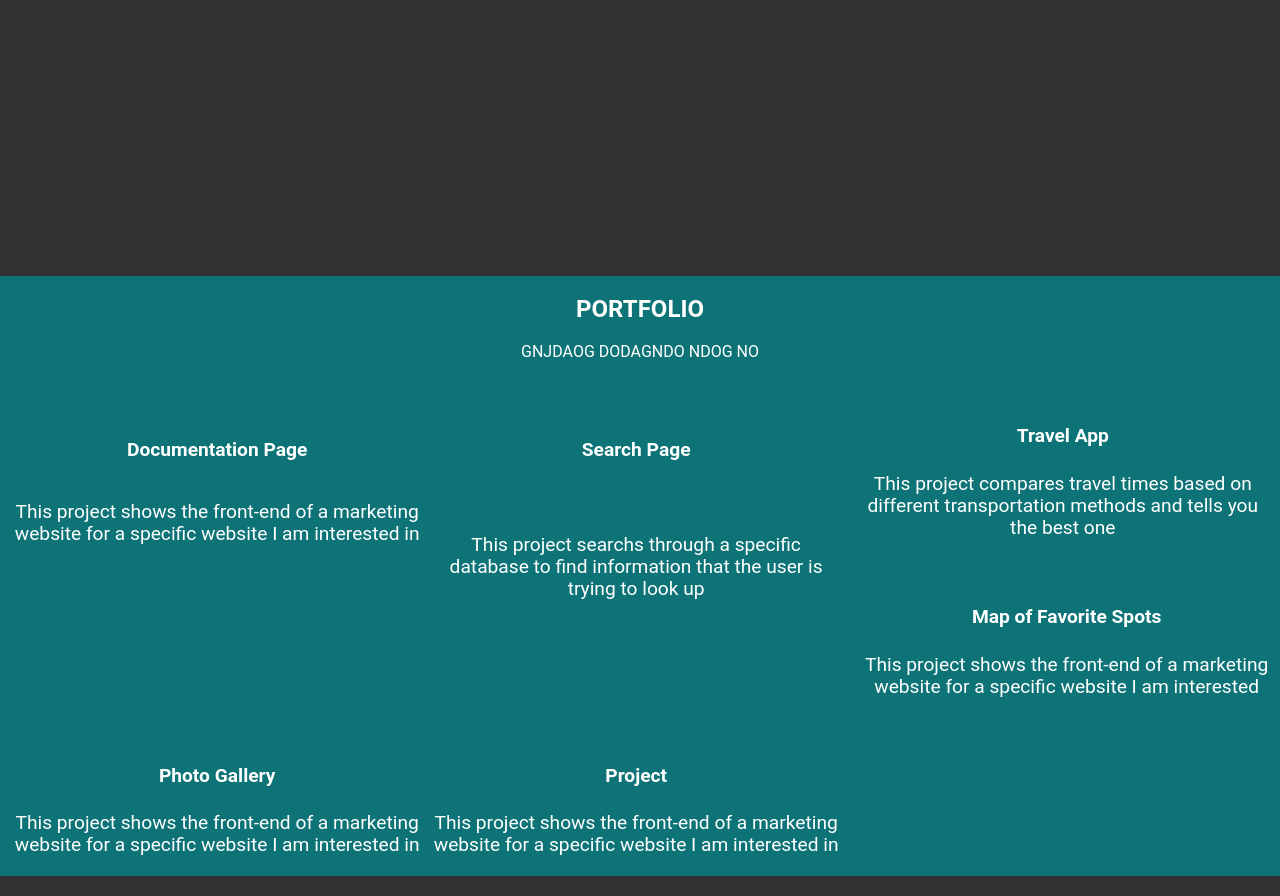
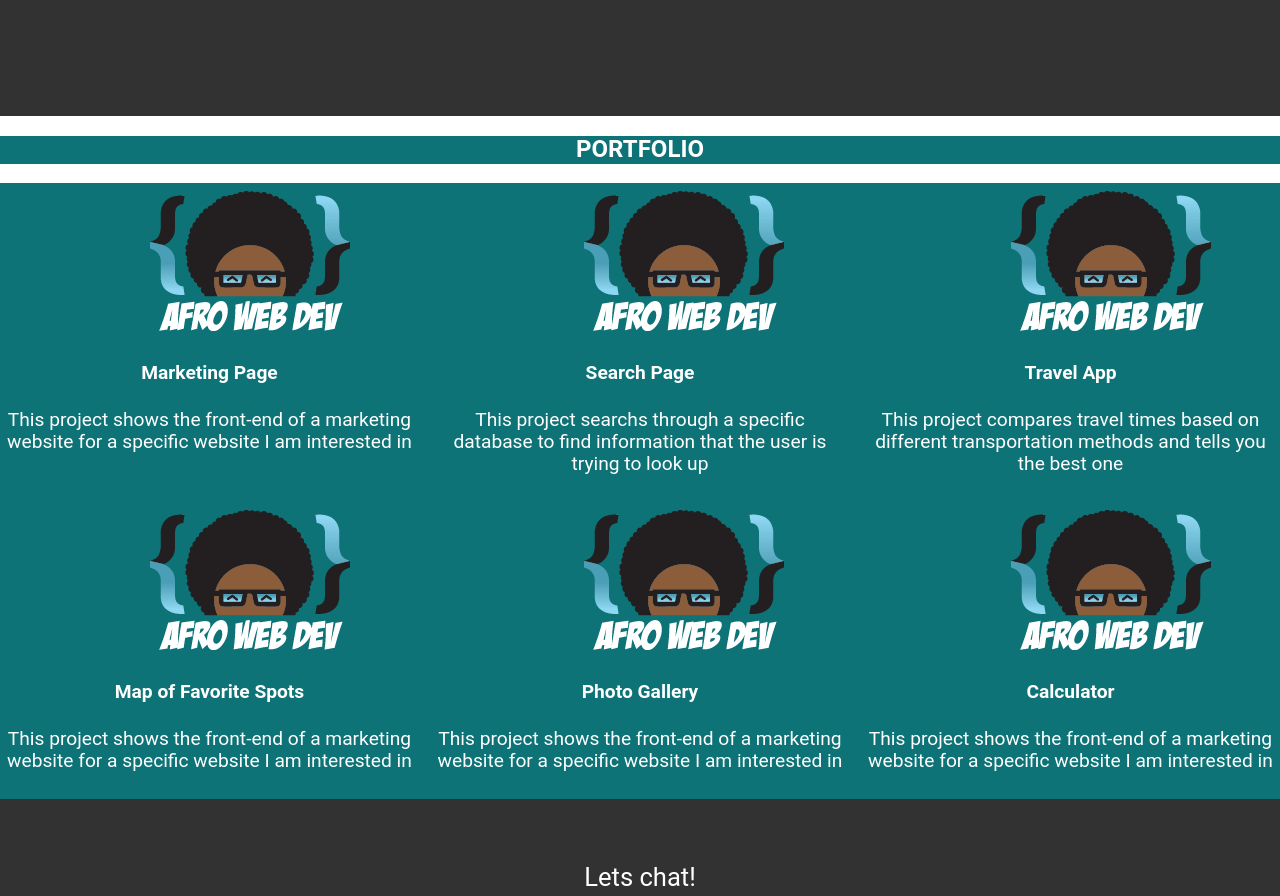
Before and after one commit to IG-88A/Portforlio-Page, a plain HTML site: page index.html in a window 1280 px wide. Shown: the part 460-1356 px from the top of the page. Drawn offline with nearby package versions, Linux system fonts and the light colour scheme.

Commit message:
Large Changes
Made CSS and IMG Changes

```diff
--- a/css/style.css
+++ b/css/style.css
@@ -17,7 +17,7 @@ li {
   font-size: 1.2em;
 }
 
-li a{
+#navbar li a{
   display: block;
   color: white;
   text-align: center;
@@ -42,9 +42,9 @@ li a:hover {
   flex-direction: column;
   background-color: #323232;
   width: 100%;
-  height: 46rem;
+  height: 36rem;
   align-items: center;
-  padding-top: 4em;
+  padding-top: 15em;
  }
 
 #welcome-section h1 {
@@ -57,6 +57,12 @@ li a:hover {
   color: #14ffec;
   text-align: center;
   font-size: 1.2em;
+}
+
+
+/*******PORTFOLIO************/
+.project-img {
+  padding-left: 150px;
 }
 
 .info p {
@@ -100,7 +106,7 @@ li a:hover {
 
 .contact-header > h2 {
   text-decoration: none;
-  text-size: 4rem;
+  font-size: 4rem;
 }
 
 .contact-header > p {
@@ -118,8 +124,8 @@ li a:hover {
   }
 
   .portfolio-item {
-    width: 33.3333333333%;
-    padding: 0 0.4em;
+    width: 33.3333333%;
+    padding:  0.4em;
   }
 
   .portfolio-item:nth-child(2n) {
@@ -137,3 +143,5 @@ li a:hover {
   .portfolio-item:nth-child(3n+1) {
     padding-left: 0;
   }
+
+}
--- a/index.html
+++ b/index.html
@@ -27,62 +27,61 @@
 <section>
 <div id="welcome-section">
   <h1>Hi, Im Hunter!</h1>
-  <p>I am new to web devlopment and I want to learn!
+  <p>I am new to web devlopment and I want to learn!</p>
 </div>
 <section>
 <!-------PROJECT SECTION ------->
 
 <section id="projects" class="portfolio">
-        <div>
+  <section id="portfolio">
+    <div class="container">
+      <h2 class="title">PORTFOLIO</h2>
       <ul class="portfolio-list">
-            <h2 class="title">PORTFOLIO</h2>
-            <p class="title-tagline">GNJDAOG DODAGNDO NDOG NO</p>
         <li class="portfolio-item">
-              <img>
+          <img class="project-img" src="site_logo_white.png" alt="Image of Marketing Page">
           <div class="info">
-                <h4><a href="">Documentation Page</a></h4>
-                <p class="project-tile">This project shows the front-end of a marketing website for a specific website I am interested in</p>
+            <h4>Marketing Page</h4>
+            <p>This project shows the front-end of a marketing website for a specific website I am interested in</p>
           </div>
         </li>
         <li class="portfolio-item">
-              <img>
+          <img class="project-img" src="site_logo_white.png" alt="Image of Search Page">
           <div class="info">
-                <h4><a href="">Search Page</h4>
+            <h4>Search Page</h4>
             <p>This project searchs through a specific database to find information that the user is trying to look up</p>
           </div>
         </li>
         <li class="portfolio-item">
-              <img>
+          <img class="project-img"src="site_logo_white.png" alt="Image of Travel App">
           <div class="info">
             <h4>Travel App</h4>
             <p>This project compares travel times based on different transportation methods and tells you the best one</p>
           </div>
         </li>
         <li class="portfolio-item">
-              <img>
+          <img class="project-img" src="site_logo_white.png" alt="Image of Map of Favorite Sports">
           <div class="info">
             <h4>Map of Favorite Spots</h4>
-                <p>This project shows the front-end of a marketing website for a specific website I am interested</p>
+            <p>This project shows the front-end of a marketing website for a specific website I am interested in</p>
           </div>
         </li>
         <li class="portfolio-item">
-              <img>
+          <img class="project-img" src="site_logo_white.png" alt="Image of Photo Gallery">
           <div class="info">
             <h4>Photo Gallery</h4>
             <p>This project shows the front-end of a marketing website for a specific website I am interested in</p>
           </div>
         </li>
         <li class="portfolio-item">
-              <img>
+          <img class="project-img" src="site_logo_white.png" alt="Image of Calculator">
           <div class="info">
-                <h4>Project</h4>
+            <h4>Calculator</h4>
             <p>This project shows the front-end of a marketing website for a specific website I am interested in</p>
           </div>
         </li>
       </ul>
     </div>
   </section>
-
 
 <!-------FOOTER HOME PAGE ------->
 
```
Also changed, not shown: site_logo_white.png (added), 1 other file. Lines whose indentation alone changed are shown as unchanged.
